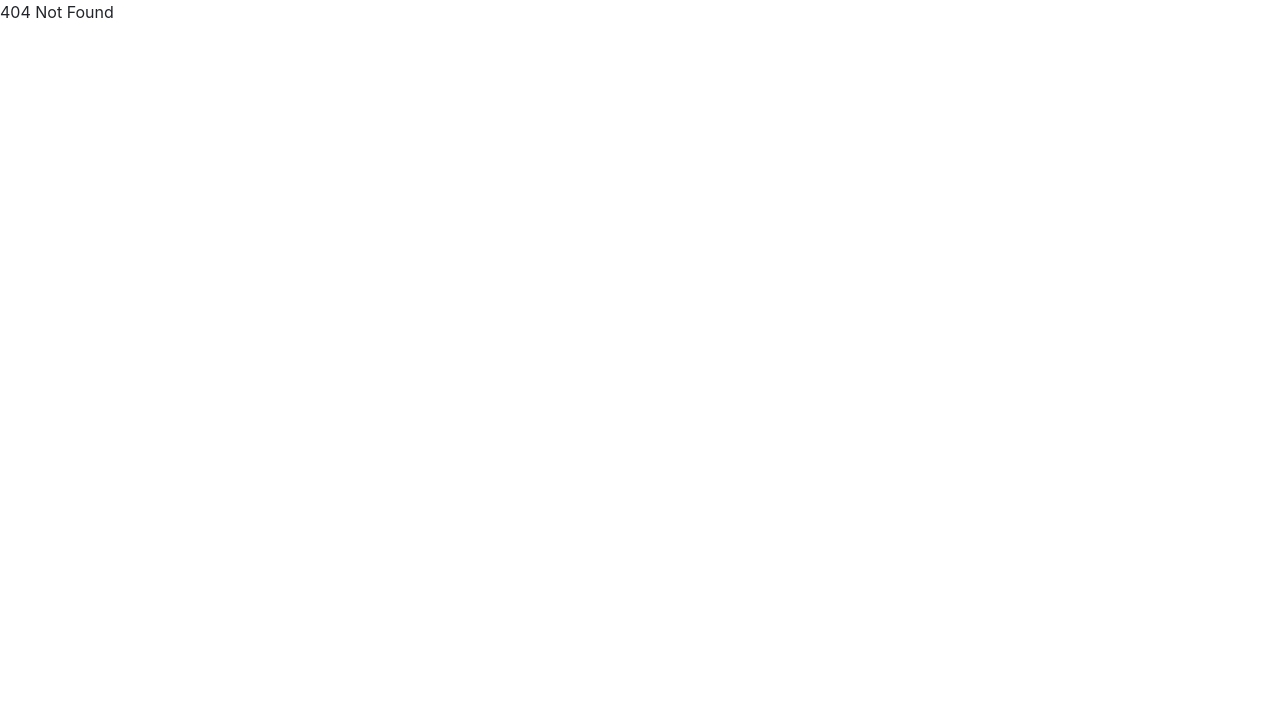
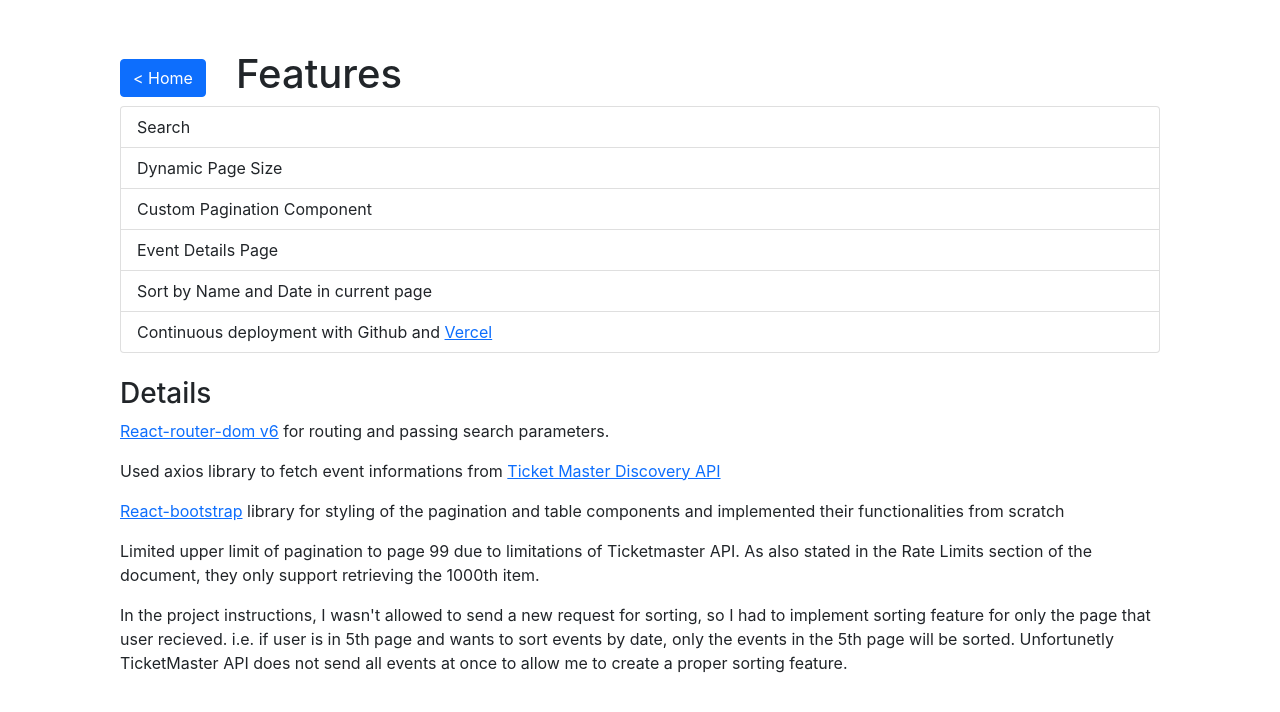
Before and after one commit to CanolTasgin/deloitte-ticket, a React (Create React App) app: page /about in a window 1280 px wide. Before the commit this address had no page. Shown: the top 712 px of the page. Built offline with nearby package versions, Linux system fonts and the light colour scheme.

Commit message:
About page added

```diff
--- a/src/App.js
+++ b/src/App.js
@@ -3,14 +3,15 @@ import { BrowserRouter as Router, Routes, Route } from "react-router-dom";
 import Home from "./pages/Home";
 import EventDetail from "./pages/EventDetail";
 import NotFound from "./pages/NotFound";
+import About from "./pages/About";
 
 function App() {
   return (
     <Router>
       <Routes>
-        {/* <Route exact path="/:keyword/:page?" element={<Home />} /> */}
         <Route path="/" element={<Home />} />
         <Route path="event/:id" element={<EventDetail />} />
+        <Route path="about" element={<About />} />
         <Route path="*" element={<NotFound />} />
       </Routes>
     </Router>
--- /dev/null
+++ b/src/pages/About.js
@@ -0,0 +1,73 @@
+import React from "react";
+import {
+  Container,
+  Form,
+  FormControl,
+  Button,
+  ListGroup,
+} from "react-bootstrap";
+import { Link, useSearchParams } from "react-router-dom";
+
+export default function About() {
+  return (
+    <Container style={{ padding: 50 }}>
+      <div
+        style={{
+          display: "flex",
+          justifyContent: "left",
+          alignItems: "center",
+        }}
+      >
+        <Link to="/" style={{ textDecoration: "none", paddingRight: 30 }}>
+          <Button>&lt; Home</Button>
+        </Link>
+        <h1>Features</h1>
+        <br />
+      </div>
+      <ListGroup>
+        <ListGroup.Item>Search</ListGroup.Item>
+        <ListGroup.Item>Dynamic Page Size</ListGroup.Item>
+        <ListGroup.Item>Custom Pagination Component</ListGroup.Item>
+        <ListGroup.Item>Event Details Page</ListGroup.Item>
+        <ListGroup.Item>Sort by Name and Date in current page</ListGroup.Item>
+        <ListGroup.Item>
+          Continuous deployment with Github and{" "}
+          <a href="https://vercel.com/">Vercel</a>
+        </ListGroup.Item>
+      </ListGroup>
+      <br />
+      <h3>Details</h3>
+      <p>
+        <a href="https://reactrouter.com/docs/en/v6/getting-started/overview">
+          React-router-dom v6
+        </a>{" "}
+        for routing and passing search parameters.{" "}
+      </p>
+      <p>
+        Used axios library to fetch event informations from{" "}
+        <a href="https://developer.ticketmaster.com/products-and-docs/apis/discovery-api/v2/#search-events-v2">
+          {" "}
+          Ticket Master Discovery API
+        </a>
+      </p>
+      <p>
+        <a href="https://react-bootstrap.github.io/">React-bootstrap</a> library
+        for styling of the pagination and table components and implemented their
+        functionalities from scratch
+      </p>
+      <p>
+        Limited upper limit of pagination to page 99 due to limitations of
+        Ticketmaster API. As also stated in the Rate Limits section of the
+        document, they only support retrieving the 1000th item.
+      </p>
+      <p>
+        In the project instructions, I wasn't allowed to send a new request for
+        sorting, so I had to implement sorting feature for only the page that
+        user recieved. i.e. if user is in 5th page and wants to sort events by
+        date, only the events in the 5th page will be sorted. Unfortunetly
+        TicketMaster API does not send all events at once to allow me to create
+        a proper sorting feature.
+      </p>
+    </Container>
+  );
+}
--- a/src/pages/Home.js
+++ b/src/pages/Home.js
@@ -113,7 +113,19 @@ export default function Home() {
 
   return (
     <Container fluid="sm">
-      <h1>Ticket Master Discovery</h1>
+      <div
+        style={{
+          display: "flex",
+          justifyContent: "center",
+          alignItems: "center",
+        }}
+      >
+        <h1>Ticket Master Discovery</h1>
+        <br />
+        <Link to="/about" style={{ textDecoration: "none", paddingLeft: 30 }}>
+          <h4>Project Details ></h4>
+        </Link>
+      </div>
       <Form.Label htmlFor="basic-url">Page Size</Form.Label>
       <Form
         inline
```
